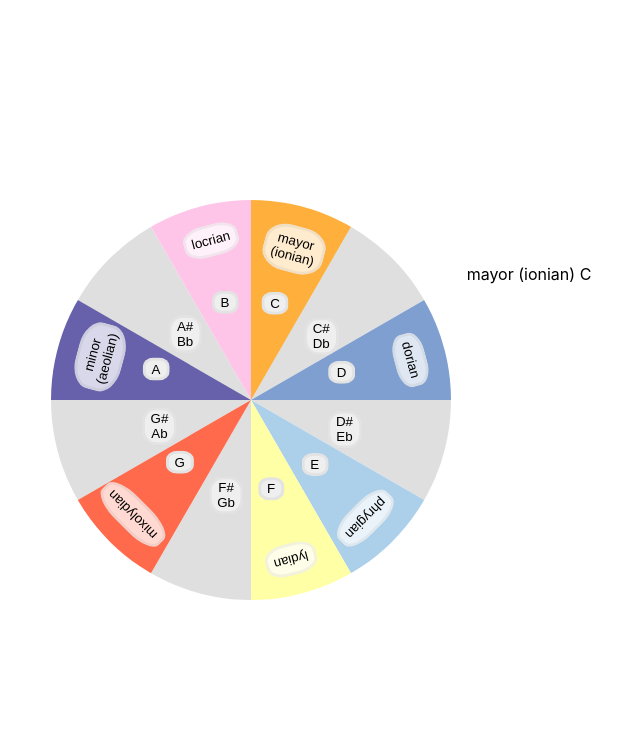
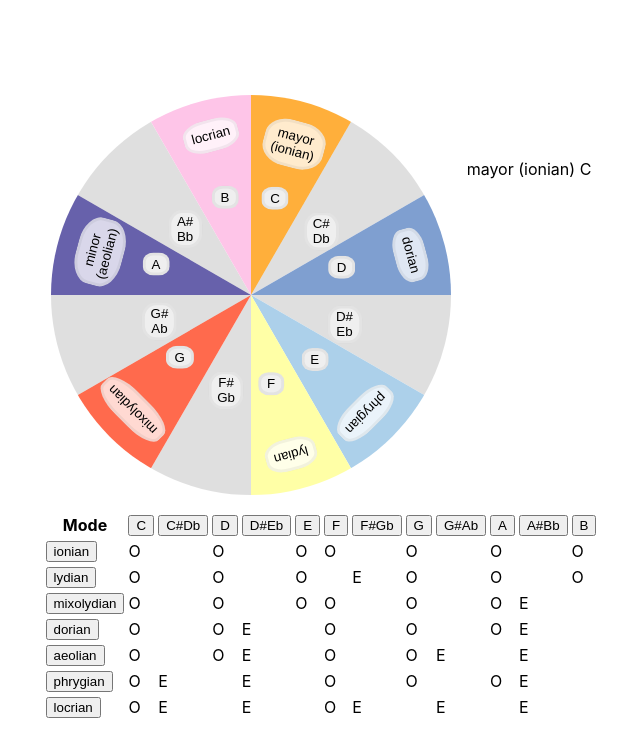
Before and after one commit to istng/music-theory-web, a React (Create React App) app: page / in a window 1280 px wide. Shown: the top 756 px of the page, without its empty margins (319-959 px from the left). Built offline with nearby package versions, Linux system fonts and the light colour scheme.

Commit message:
modes table fully functional

```diff
--- a/src/App.js
+++ b/src/App.js
@@ -1,6 +1,7 @@
 import React from 'react';
 import './App.scss';
 import MusicCircle from './components/music_circle.js'
+import ModesTable from './components/modes_table.js'
 
 
 export class App extends React.Component {
@@ -9,6 +10,7 @@ export class App extends React.Component {
     return (
       <div>
         <MusicCircle />
+        <ModesTable />
       </div>
     );
   }
--- a/src/components/modes_table.js
+++ b/src/components/modes_table.js
@@ -45,27 +45,97 @@ export class ModesTable extends React.Component {
           american: ['B'],
         }
       ],
+      modesNames: ['ionian', 'lydian', 'mixolydian', 'dorian', 'aeolian', 'phrygian', 'locrian'],
+      currentMainNote: 'C',
+      currentMainMode: 'ionian',
+      currentMainIntervals: classicModes.find(mode => mode.name === 'ionian').intervals,
     };
   }
 
 
-  renderModeRow(modeIndex) {
+  changeMainMode(modeName) {
+    this.setState({
+      currentMainMode: modeName,
+      currentMainIntervals: classicModes.find(mode => mode.name === modeName).intervals,
+    });
+  }
 
+
+  changeMainNote(note, index) {
+    if (index === 0) {
+      return;
+    }
+    let firstPart = this.state.notes.slice(index);
+    let secondPart = this.state.notes.slice(0, index);
+    let newNotes = firstPart.concat(secondPart);
+    this.setState({
+      notes: newNotes,
+      currentMainNote: note,
+    });
+  }
+
+
+  getTableCell(currentCell, mainCurrentCell) {
+    if (currentCell && mainCurrentCell) {
+      return (
+        <td className='colored-equal-cell'>
+          O
+        </td>
+      );
+    } else if(currentCell) {
+      return (
+        <td className='colored-different-cell'>
+          E
+        </td>
+      );
+    } else {
+      return (
+        <td className='uncolored-cell'>
+        </td>
+      );
+    }
+  }
+
+
+  renderModeRow(modeName) {
+    let intervals = classicModes.find(mode => mode.name === modeName).intervals;
+    let equalIntervals = intervals.map((interval, index) => interval === this.state.currentMainIntervals[index]);
+    return (<tr>
+      <td>
+        <button className='modes-table-mode-button' onClick={() => this.changeMainMode(modeName)}>
+          { modeName }
+        </button>
+      </td>
+      { intervals.map((value, index) => {
+        return this.getTableCell(value, equalIntervals[index])
+      }) }
+    </tr>);
   }
 
   render() {
     return (
-        <div className='modes-table'>
-          <table>
+        <div className='modes-table-container'>
+          <table className='modes-table'>
             <thead>
-              <th> Mode </th>
-              { this.state.notes.map((note) => {
+              <tr>
+                <th> Mode </th>
+                { this.state.notes.map((note, index) => {
+                  return (
+                    <th>
+                      <button className='modes-table-note-button' onClick={() => this.changeMainNote(note, index)}>
+                        { note.american }
+                      </button>
+                    </th>
+                  );
+                }) }
+              </tr>
+            </thead>
+            <tbody>
+              { this.state.modesNames.map((name) => {
                 return (
-                  <th> { note.american }</th>
+                  this.renderModeRow(name)
                 );
               }) }
-            </thead>
-            <tbody>
             </tbody>
           </table>
         </div>
```
